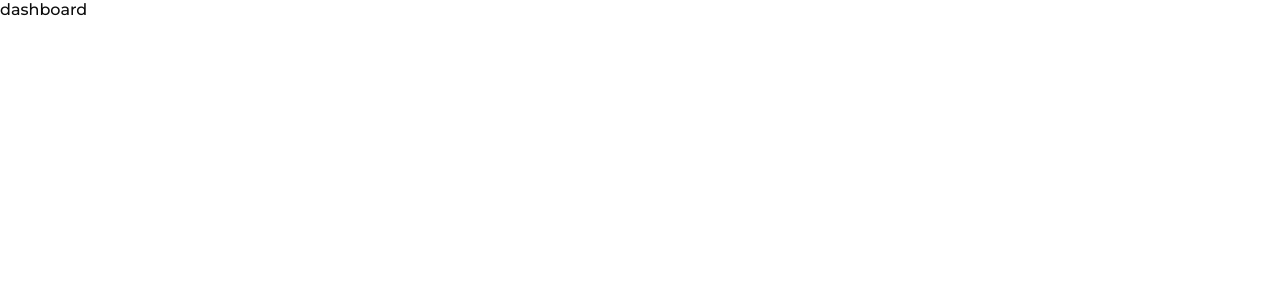
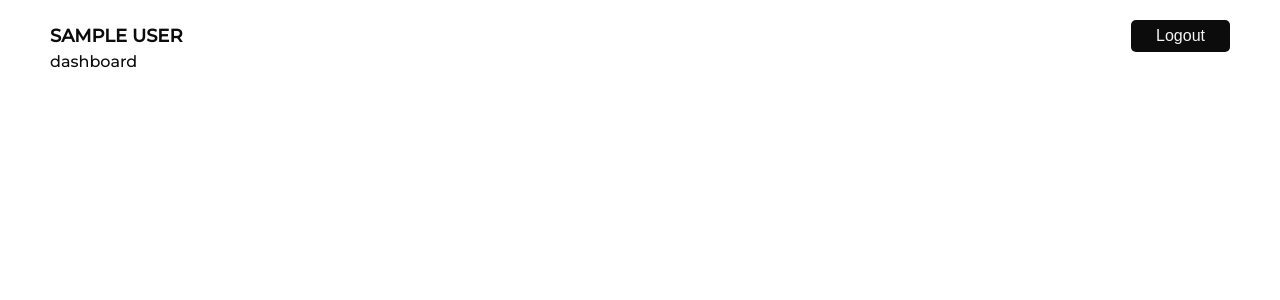
Before and after one commit to PriaAdmaja/DOT-test, a Next.js app: page /dashboard in a window 1280 px wide. Shown: the top 300 px of the page. Built offline with nearby package versions, Linux system fonts and the light colour scheme; sample sign-in values are in the browser's storage.

Commit message:
add some component

```diff
--- a/package.json
+++ b/package.json
@@ -9,6 +9,7 @@
     "lint": "next lint"
   },
   "dependencies": {
+    "axios": "^1.7.3",
     "next": "14.2.5",
     "react": "^18",
     "react-dom": "^18",
--- a/src/app/dashboard/page.tsx
+++ b/src/app/dashboard/page.tsx
@@ -1,10 +1,11 @@
 import AuthFilter from "@/component/auth-filter";
+import Layout from "@/component/layout";
 
 const Dashboard = () => {
   return (
-    <>
+    <Layout>
       <p>dashboard</p>
-    </>
+    </Layout>
   );
 };
 
--- a/src/app/globals.css
+++ b/src/app/globals.css
@@ -8,6 +8,7 @@ html,
 body {
   margin: 0;
   padding: 0;
+  box-sizing: border-box;
   background-color: white;
   color: var(--black-night);
 }
--- /dev/null
+++ b/src/component/button/button.module.css
@@ -0,0 +1,19 @@
+.button {
+    padding: 7px 25px;
+    cursor: pointer;
+    font-size: medium;
+    border: none;
+    background-color: var(--black-night);
+    color: var(--white-smoke);
+    border-radius: 5px;
+    transition: ease-out;
+  }
+
+  .button:enabled:active {
+      background-color: var(--white-smoke);
+      color: var(--black-night)
+  }
+
+  .button:disabled {
+      cursor: not-allowed;
+  }
--- /dev/null
+++ b/src/component/button/index.tsx
@@ -0,0 +1,16 @@
+import { ComponentPropsWithoutRef, ReactNode } from "react";
+import style from "./button.module.css";
+
+type ButtonProps = {
+  children: ReactNode;
+} & ComponentPropsWithoutRef<"button">;
+
+const Button = ({ children, ...rest }: ButtonProps) => {
+  return (
+    <button className={style.button} {...rest}>
+      {children}
+    </button>
+  );
+};
+
+export default Button;
--- /dev/null
+++ b/src/component/layout/index.tsx
@@ -0,0 +1,34 @@
+'use client'
+import { useEffect, useState } from "react";
+import Button from "../button";
+import style from "./layout.module.css";
+import { AccountData } from "@/type/account";
+import { useRouter } from "next/navigation";
+
+const Layout = ({ children }: { children: JSX.Element }) => {
+  const [name, setName] = useState<string>("");
+
+  const router = useRouter();
+  useEffect(() => {
+    const userData = localStorage.getItem("user");
+    const parsedUserData: AccountData = JSON.parse(userData as string);
+    setName(parsedUserData.name);
+  }, []);
+
+  const logout = () => {
+    localStorage.removeItem('user');
+    router.push('/')
+  }
+
+  return (
+    <section className={style.container}>
+      <header className={style.header}>
+        <p className={style.name}>{name.toUpperCase()}</p>
+        <Button type="button" onClick={logout}>Logout</Button>
+      </header>
+      {children}
+    </section>
+  );
+};
+
+export default Layout;
--- /dev/null
+++ b/src/component/layout/layout.module.css
@@ -0,0 +1,16 @@
+.container {
+    width: 100%;
+    height: 100vw;
+    padding: 20px 50px;
+}
+
+.header {
+    display: flex;
+    justify-content: space-between;
+    align-items: center;
+}
+
+.name {
+    font-size: large;
+    font-weight: 600;
+}
--- a/src/component/login/index.tsx
+++ b/src/component/login/index.tsx
@@ -4,6 +4,7 @@ import { AccountData } from "@/type/account";
 import { toast, ToastContainer } from "react-toastify";
 import { useRouter } from "next/navigation";
 import Input from "../input";
+import Button from "../button";
 
 const Login = () => {
   const [username, setUsername] = useState<string>("");
@@ -66,13 +67,12 @@ const Login = () => {
         />
       </div>
       <div className={style.login_wrap}>
-        <button
-          className={style.login_button}
+        <Button
           type="submit"
           disabled={username === "" || password === ""}
         >
           Login
-        </button>
+        </Button>
       </div>
       <ToastContainer />
     </form>
--- a/src/component/register/index.tsx
+++ b/src/component/register/index.tsx
@@ -4,6 +4,7 @@ import style from "../login/login.module.css";
 import { toast, ToastContainer } from "react-toastify";
 import { AccountData } from "@/type/account";
 import Input from "../input";
+import Button from "../button";
 
 const Register = () => {
   const [name, setName] = useState<string>("");
@@ -75,13 +76,12 @@ const Register = () => {
         />
       </div>
       <div className={style.login_wrap}>
-        <button
-          className={style.login_button}
+        <Button
           type="submit"
           disabled={name === "" || userName === "" || password === ""}
         >
           Daftar
-        </button>
+        </Button>
       </div>
       <ToastContainer draggable />
     </form>
```
Also changed, not shown: src/component/login/login.module.css (+0 -47 lines), 1 other file (tests, documents, lock files or other folders).
